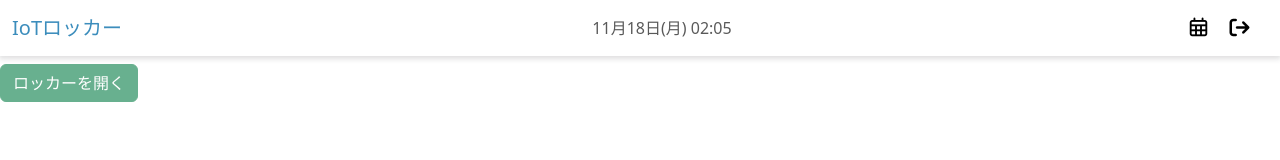
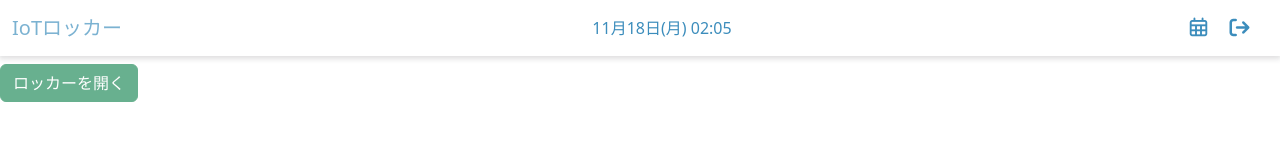
Before and after one commit to s1f10210276/SupporTOYO, a plain HTML site: page locker.html in a window 1280 px wide. In both pictures the pointer is over the link "IoTロッカー". Drawn offline with nearby package versions, Linux system fonts and the light colour scheme; no server answers.

Commit message:
Update style.css

```diff
--- a/style.css
+++ b/style.css
@@ -42,9 +42,13 @@ button:hover {
   transition:opacity .2s
 }
 
+a {
+  color: #3c8dbc !important;
+}
+
 a:hover {
-  color: #3c8dbc !important;
-  transition: color .2s;
+  opacity:.67;
+  transition:opacity .2s
 }
 
 form {
@@ -82,12 +86,7 @@ legend {
   }
 
   a {
-    color: #ccc !important;
-  }
-
-  a:hover {
     color: #bfaf53 !important;
-    transition: color .2s;
   }
 
   .navbar {
```
